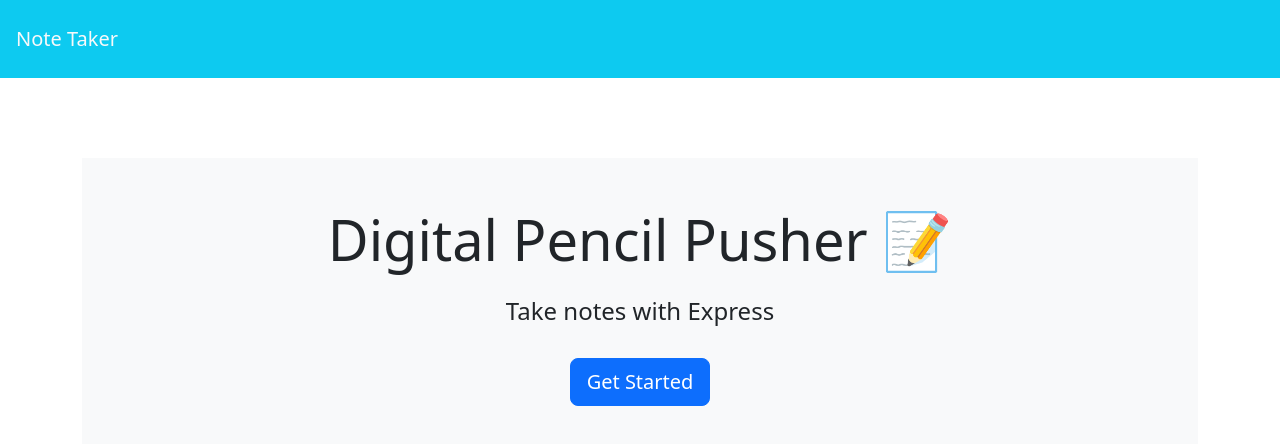
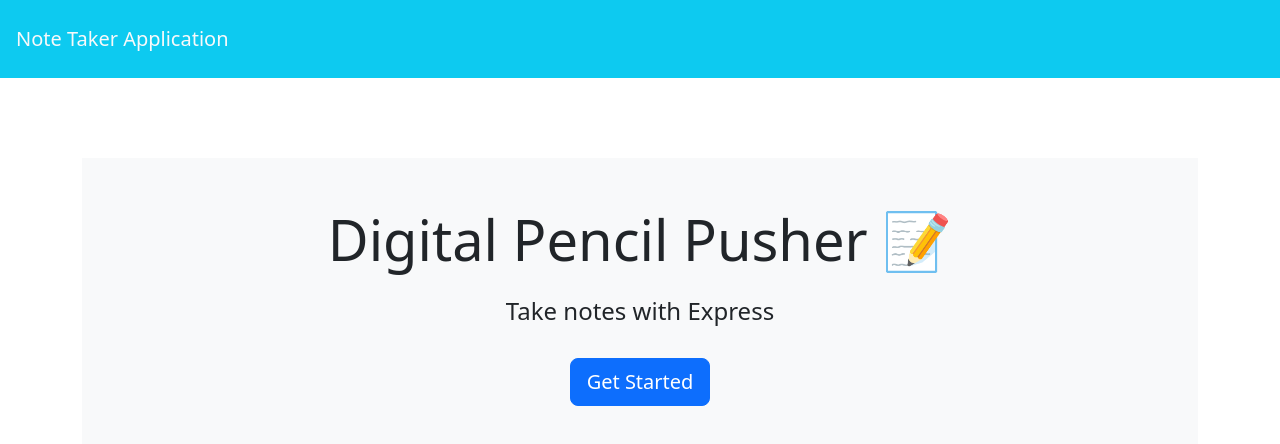
Before and after one commit to TyGosley/digital-pencil-pusher-note-taker, a website: page public/index.html in a window 1280 px wide. Drawn offline with nearby package versions, Linux system fonts and the light colour scheme; no server answers.

```diff
--- a/public/index.html
+++ b/public/index.html
@@ -11,7 +11,7 @@
 
 <body>
   <nav class="navbar bg-info">
-    <a class="navbar-brand text-light p-3" href="/">Note Taker
+    <a class="navbar-brand text-light p-3" href="/">Note Taker Application
     </a>
   </nav>
   <div class="container">
```
